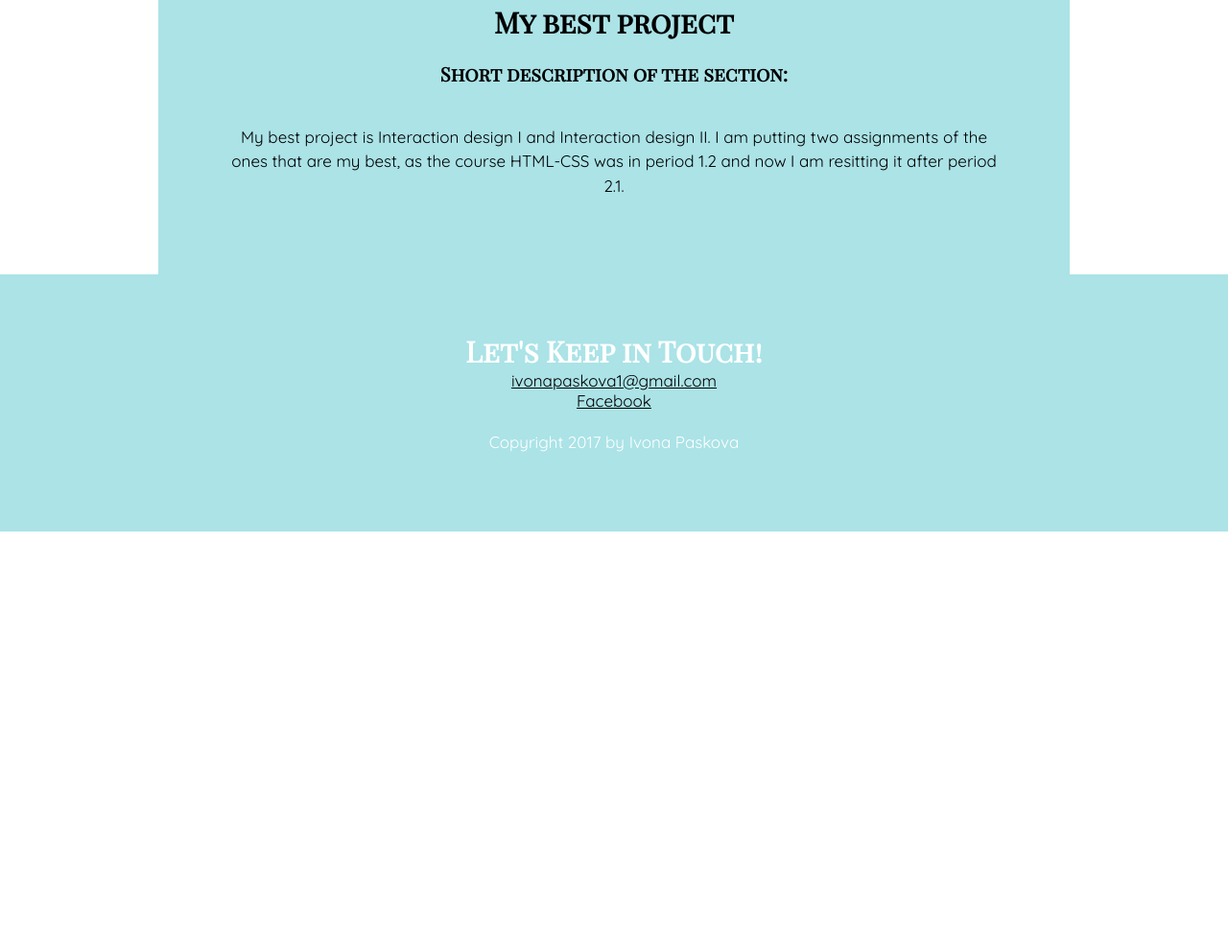
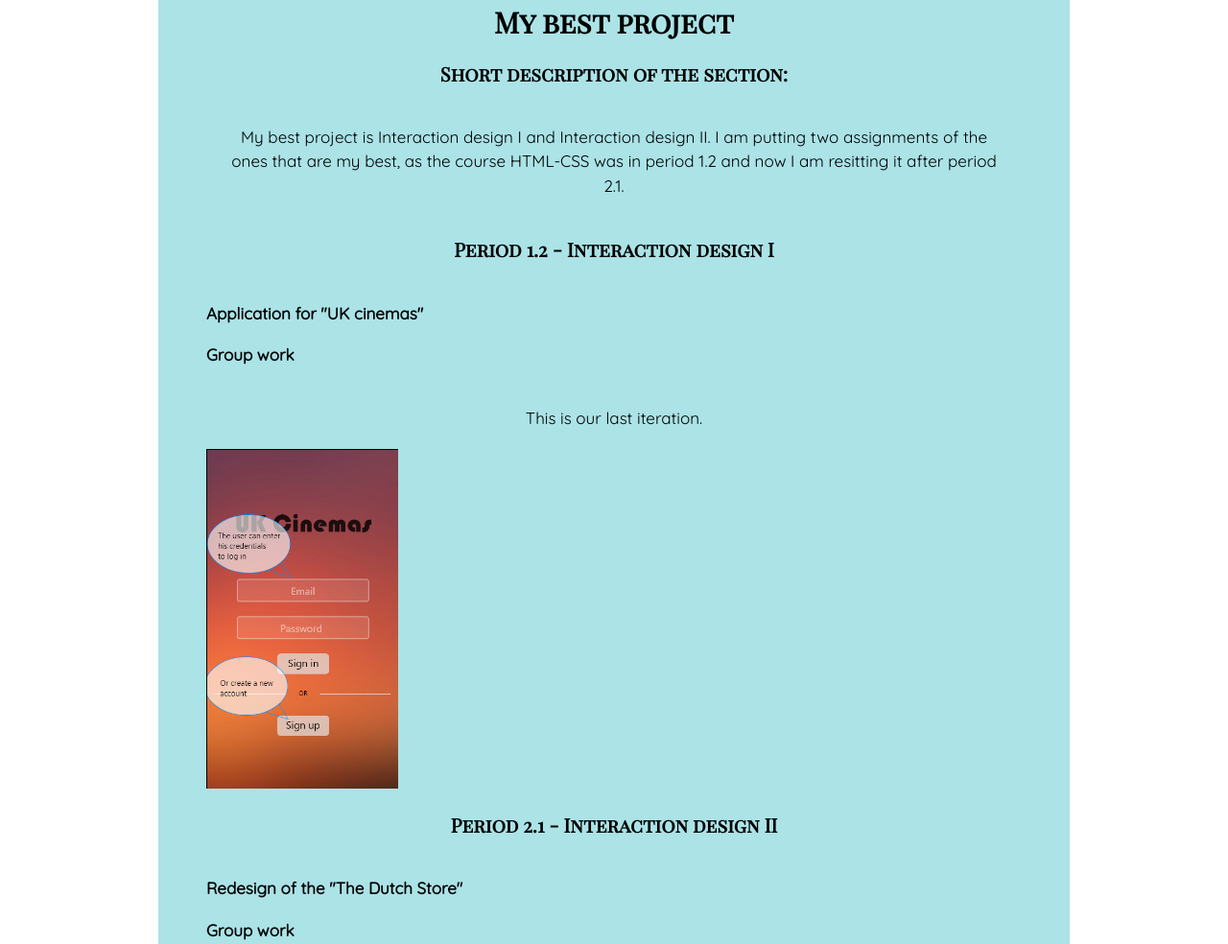
Before and after one commit to UXDSkillslab1718/4-final-assignment-challenge-ipaskova, a plain HTML site: page index.html in a window 1280 px wide. Shown: the part 2096-3080 px from the top of the page at 96% size. Before the commit the page ends 2650 px from the top, so only its background shows below. Drawn offline with Linux system fonts and the light colour scheme.

Commit message:
#6 Commit
I added pictures to the section "My best project" and downloaded all other pictures needed fo the section "UXD projects".

```diff
--- a/index.html
+++ b/index.html
@@ -98,6 +98,19 @@
         <p>
             My best project is Interaction design I and Interaction design II. I am putting two assignments of the ones that are my best, as the course HTML-CSS was in period 1.2 and now I am resitting it after period 2.1.
         </p>
+        <h3>Period 1.2 - Interaction design I</h3>
+        <h4>Application for "UK cinemas"</h4>
+        <h4>Group work</h4>
+
+        <p>This is our last iteration.</p>
+        <img class = "ID1 - narrow" src="ID1.png" alt="ID1" width= 200>
+
+         <h3>Period 2.1 - Interaction design II</h3>
+        <h4>Redesign of the "The Dutch Store"</h4>
+        <h4>Group work</h4>
+         <img class = "ID2 - narrow" src="ID2.png" alt="ID2" width= 300>
+
+
         </div>
         </section>
     </main>
```
Also changed, not shown: Bootcamp.png (added), ID1.png (added), ID2-Individual.png (added), ID2.png (added), SkillsLAB.png (added), iteration1.jpg (added), iteration2.jpg (added), styletile.png (added), wireframes.jpg (added).
